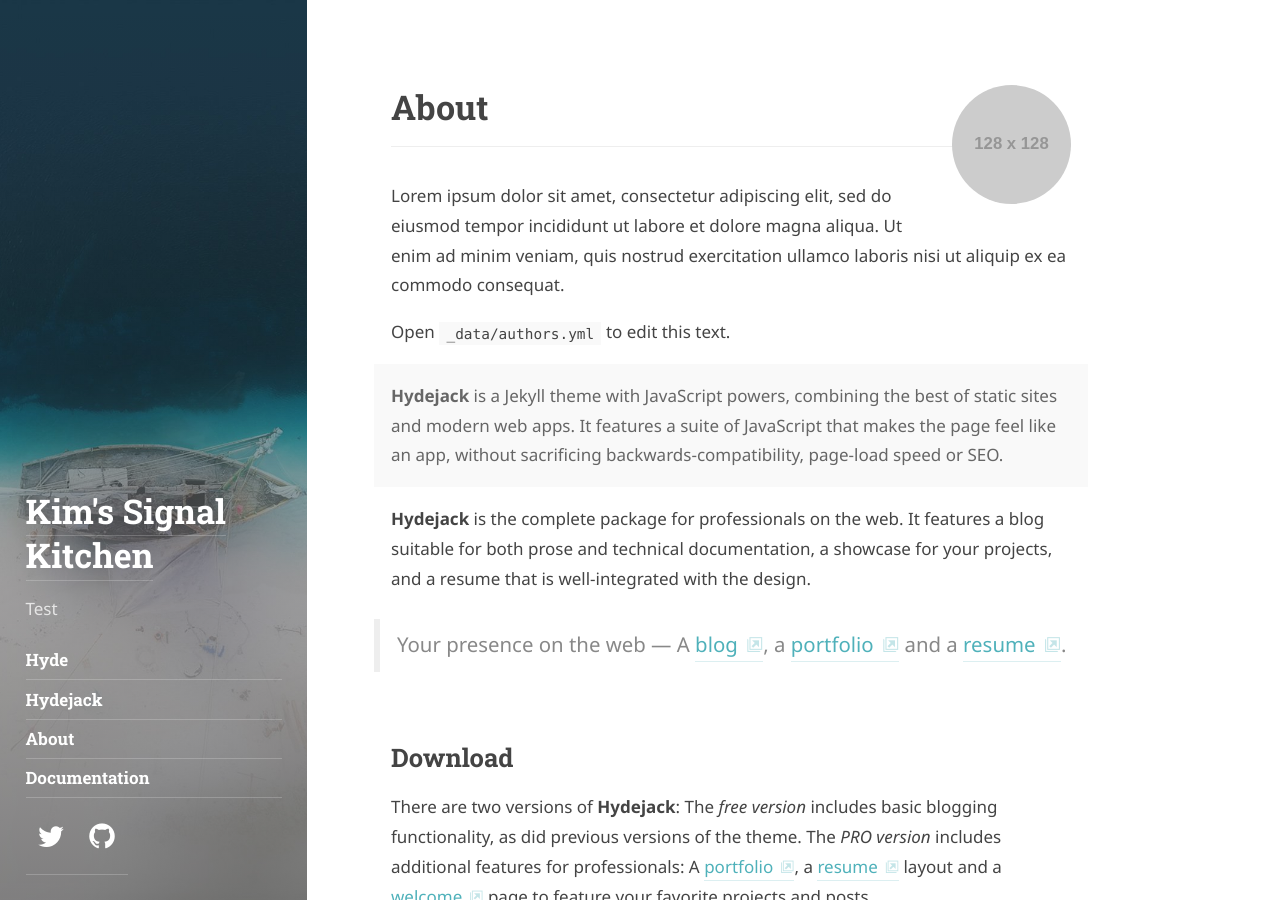
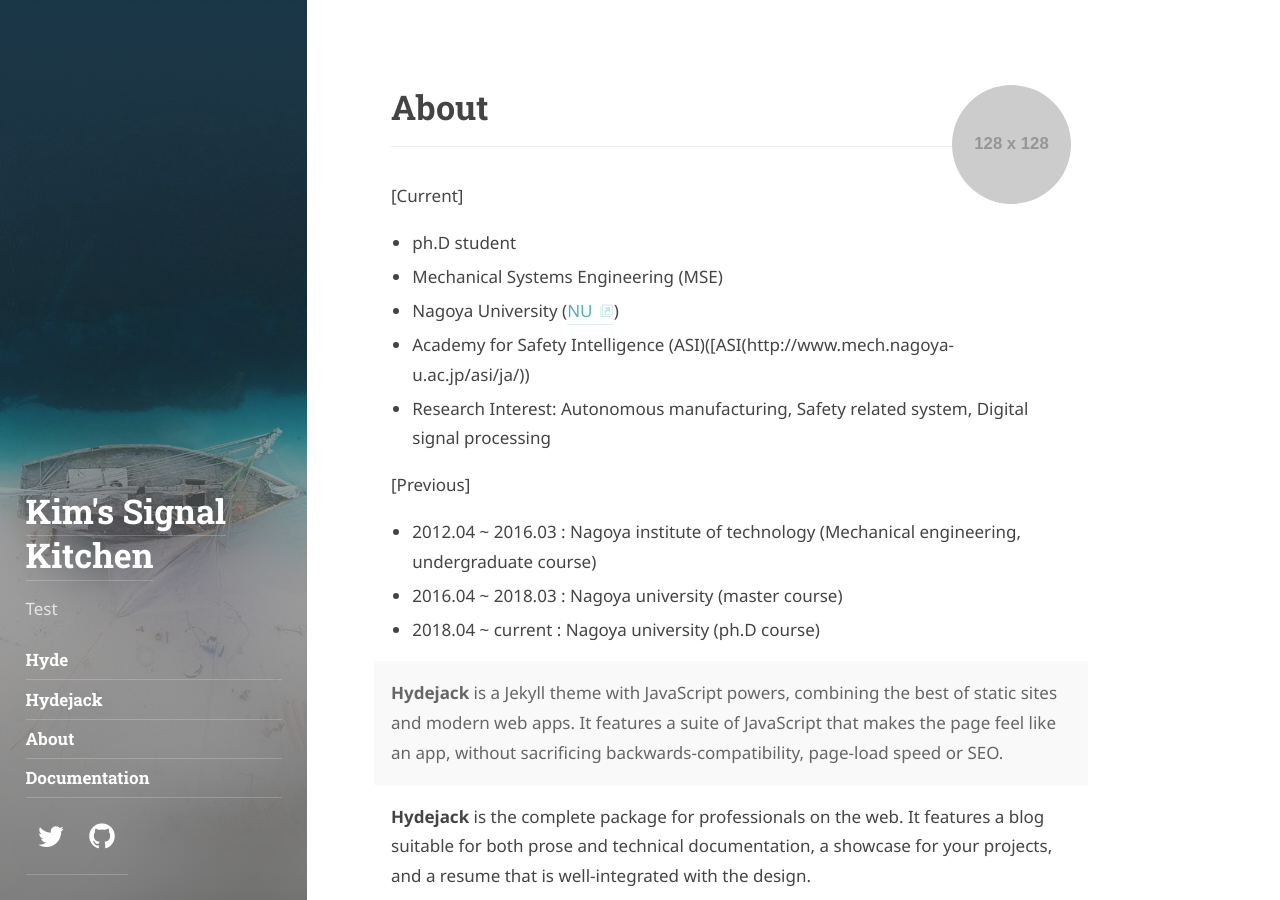
Before and after one commit to Kim-3957/Kim-3957.github.io, a Jekyll site: the page built from about.md, in a window 1280 px wide and 900 px high. Built offline with Jekyll 4.4.1, drawn with Linux system fonts in a browser that asks for light colours; some web fonts are replaced.

Commit message:
Update authors.yml

```diff
--- a/_data/authors.yml
+++ b/_data/authors.yml
@@ -2,17 +2,23 @@
 # Must be the same as `author` in `_config.yml`.
 # Change `author1` to your shortname.
 author1:
-  name:              <firstname> <lastname>
-  email:             <mail@domain.tld>
+  name:              <Eugene> <Kim>
+  email:             <kim.eugene@a.mbox.nagoya-u.ac.jp>
 
   # Used at the bottom of each page and at the top of the `about` layout
   # Markdown enabled, can use multiple paragraphs (enabled by `|`)
   about:             |
-    Lorem ipsum dolor sit amet, consectetur adipiscing elit,
-    sed do eiusmod tempor incididunt ut labore et dolore magna aliqua.
-    Ut enim ad minim veniam, quis nostrud exercitation ullamco laboris nisi ut aliquip ex ea commodo consequat.
+    [Current]
+    * ph.D student
+    * Mechanical Systems Engineering (MSE)
+    * Nagoya University ([NU](http://en.nagoya-u.ac.jp/))
+    * Academy for Safety Intelligence (ASI)([ASI(http://www.mech.nagoya-u.ac.jp/asi/ja/))
+    * Research Interest: Autonomous manufacturing, Safety related system, Digital signal processing
 
-    Open `_data/authors.yml` to edit this text.
+    [Previous]
+    * 2012.04 ~ 2016.03 : Nagoya institute of technology (Mechanical engineering, undergraduate course)
+    * 2016.04 ~ 2018.03 : Nagoya university (master course)
+    * 2018.04 ~ current : Nagoya university (ph.D course)
 
   # This photo will be used in the about section
   picture:
```
